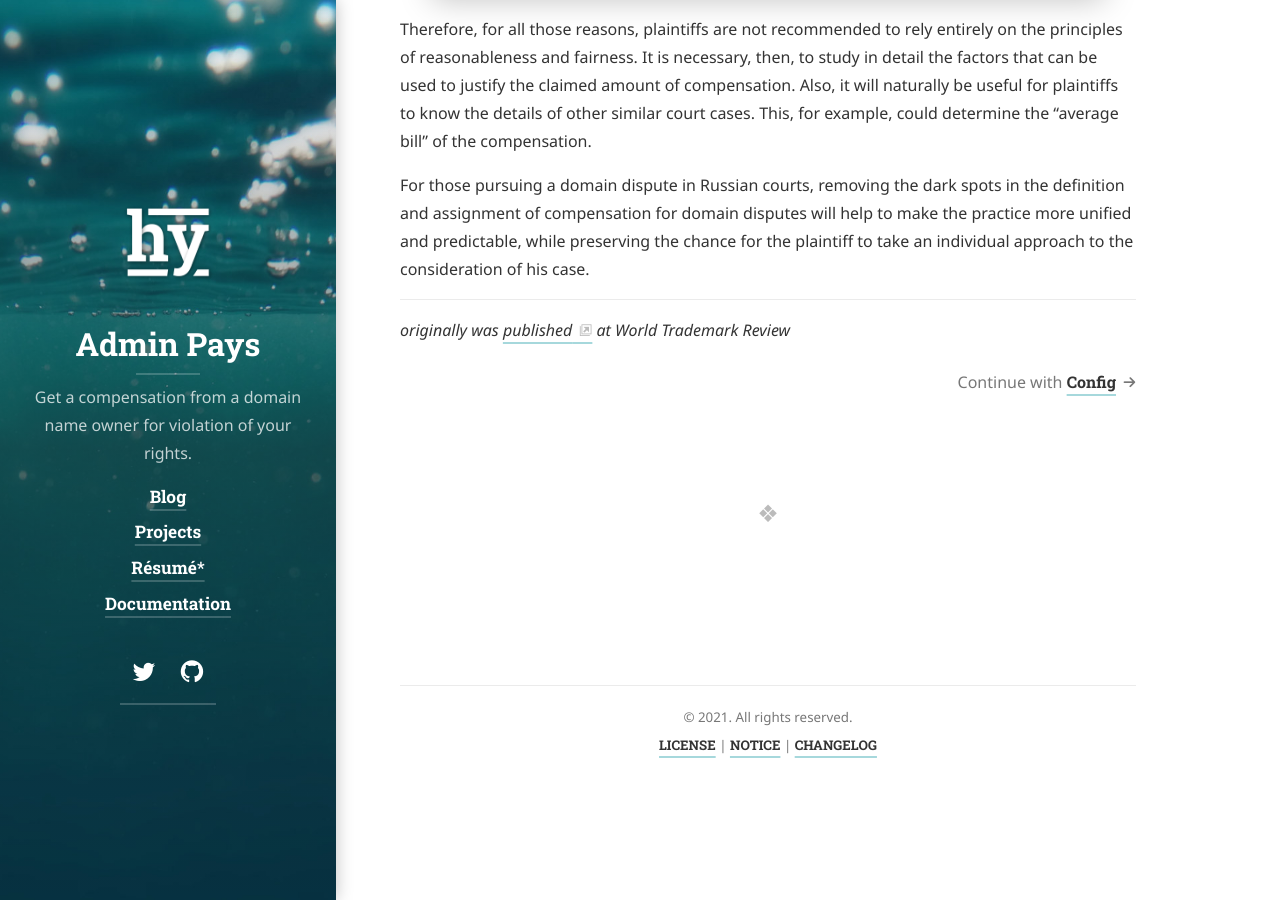
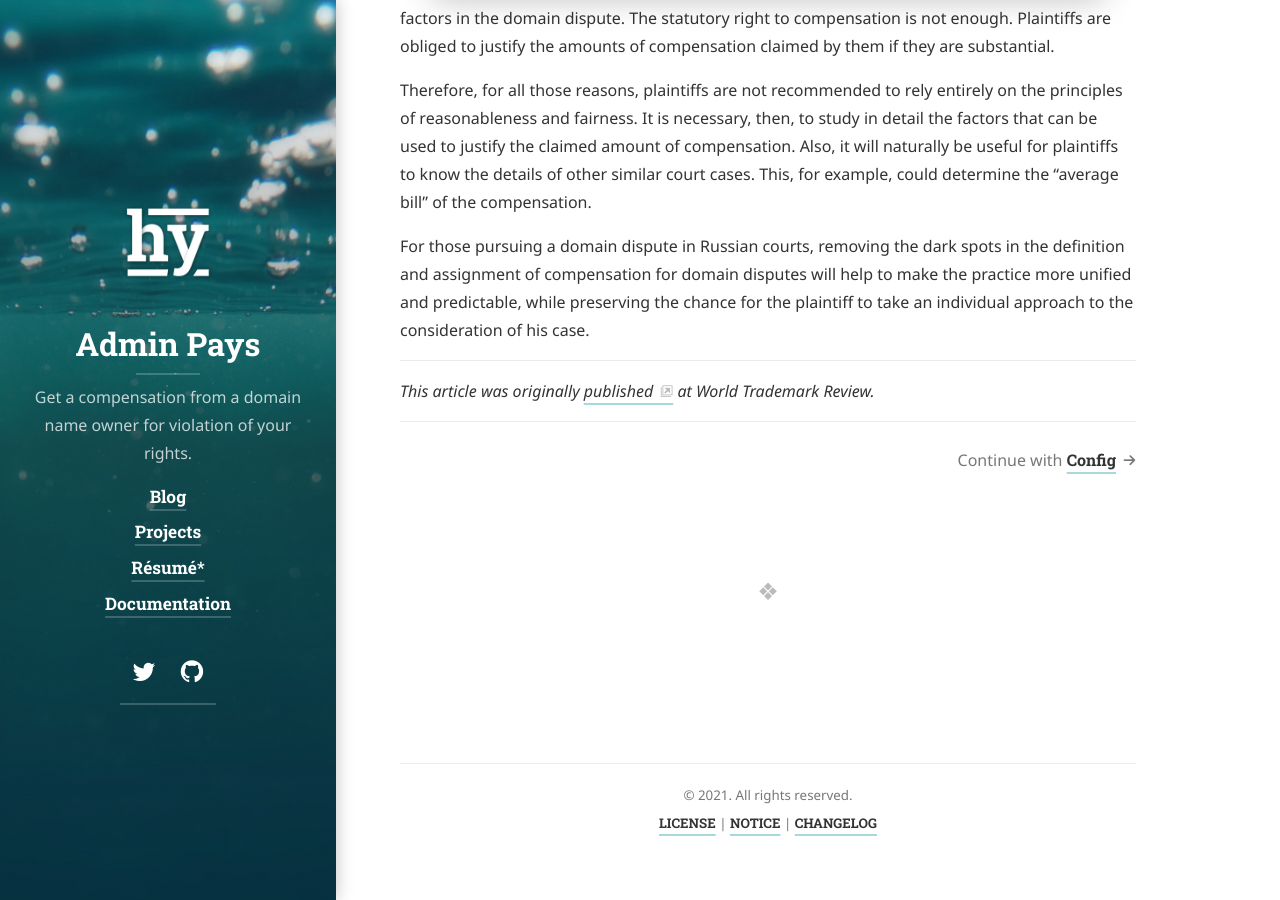
Before and after one commit to xCounsel/adminpays, a Jekyll site: the page built from docs/install.md, in a window 1280 px wide and 900 px high, scrolled down 4291 px. Built offline with Jekyll 4.4.1, drawn with Linux system fonts in a browser that asks for light colours; cached includes are drawn as plain includes; nearby versions of some CDN libraries; some web fonts are replaced; our own code applies the rules of GitHub Pages for plain Markdown files; library files that are not in the unit come from our copies.

Commit message:
Update install.md

```diff
--- a/docs/install.md
+++ b/docs/install.md
@@ -14,6 +14,7 @@ This article gives some answers on how to get the most compensation in domain na
 
 ***
 *this article is a copy of another one: [Domain names disputes: how to get the most compensation in Russian courts](https://dorotenko.pro/domain-disputes-in-russia-wtr/)*
+
 ***
 
 In this post I analysed recent Russian court practice on domain disputes and looked at the amount of compensation awarded by courts in favor of plaintiffs. The analysis, made possible from my own [Kardamon.Dm database](https://github.com/xCounsel/kardamon/tree/master/English/premium), identifies factors that could directly affect such compensation – ensuring brand owners are prepared for domain disputes in Russia.
@@ -30,6 +31,7 @@ Getting answers to these questions are important to be able to look more deeply
 The awarding by courts of compensations in those amounts that were initially demanded by plaintiffs is not a frequent phenomenon in Russia. For example, in the cases given in the below table, the courts satisfied the plaintiffs' financial appetites for compensation in full – with the ‘Requested compensation’ representing the figure – in rubles – claimed by the plaintiffs as compensation for the violation of their rights (with judicial or other costs not taken into account).
 
 <table><thead><tr><th><p><strong>Domain as object of dispute</strong></p></th><th><p><strong>Case number</strong></p></th><th><p><strong>Requested compensation</strong></p></th><th><p><strong>Type of violation of plaintiffs' rights</strong></p></th></tr></thead><tbody><tr><td><p>‘avtokreditbank.ru’</p></td><td><p>No. A41-27647/14</p></td><td><p>1,000,000</p></td><td><p>Firm name</p></td></tr><tr><td><p>‘bonduellе.ru’</p></td><td><p>No. A40-131093/2013</p></td><td><p>10,000</p></td><td><p>Trademark</p></td></tr><tr><td><p>‘мамамаркет.рф’</p></td><td><p>No. A56-51169/2011</p></td><td><p>1,350,000</p></td><td><p>Trademark</p></td></tr><tr><td><p>‘sberbank.org’ and ‘sberbank.biz’</p></td><td><p>No. A40-140236/10-51-1189</p></td><td><p>500,000</p></td><td><p>Trademark, well-known trademark</p></td></tr></tbody></table>
+<br/>
 
 However, in a very large number of disputes, the courts have reduced the amount of compensation awarded to plaintiffs in domain name cases. The table below includes some of theses instances, with the ‘Divider’ figure representing how many times, as a result of the reduction, the courts reduced the initial claims of the plaintiffs for the compensation requested by them.
 
@@ -62,8 +64,9 @@ Therefore, for all those reasons, plaintiffs are not recommended to rely entirel
 For those pursuing a domain dispute in Russian courts, removing the dark spots in the definition and assignment of compensation for domain disputes will help to make the practice more unified and predictable, while preserving the chance for the plaintiff to take an individual approach to the consideration of his case.
 
 ***
-*originally was [published](https://www.worldtrademarkreview.com/brand-management/domain-name-disputes-in-russia-how-get-most-compensation-in-court) at World Trademark Review*
+*This article was originally [published](https://www.worldtrademarkreview.com/brand-management/domain-name-disputes-in-russia-how-get-most-compensation-in-court) at World Trademark Review.*
 
+***
 
 Continue with [Config](config.md){:.heading.flip-title}
 {:.read-more}
```
